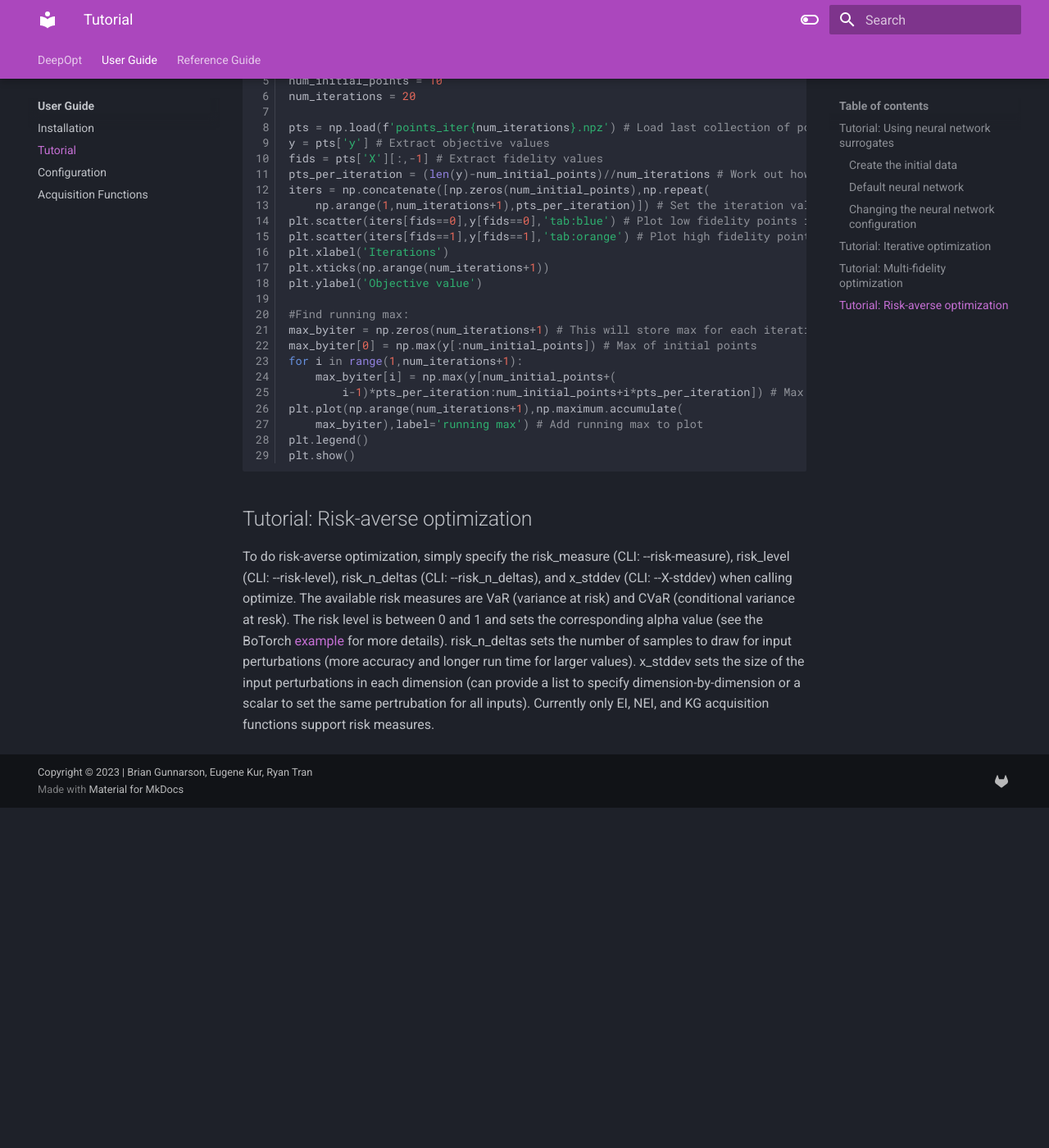
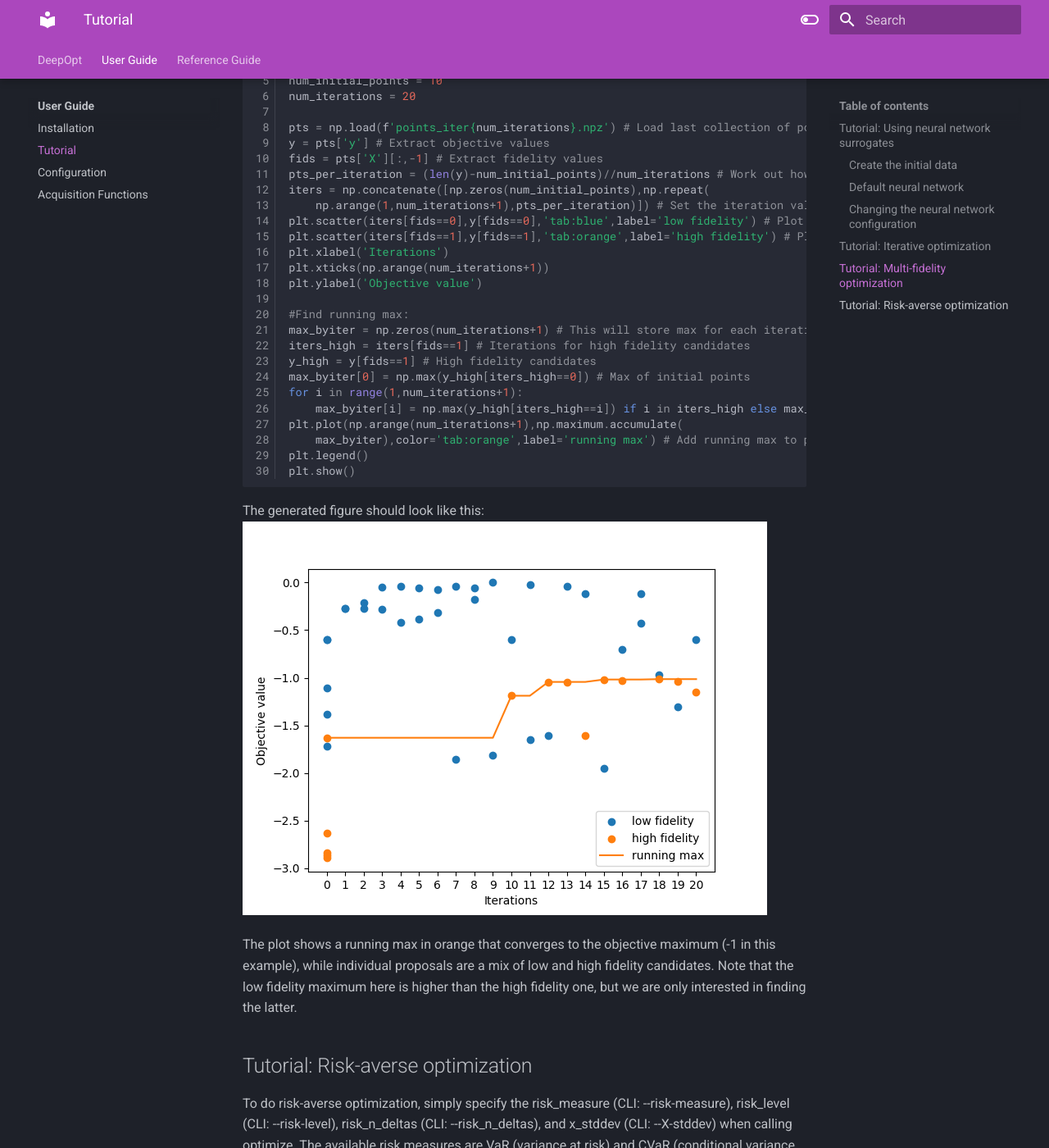
Before and after one commit to LLNL/deepopt, an MkDocs documentation site: the page built from docs/user_guide/tutorial.md, in a window 1280 px wide and 1400 px high, scrolled down 7992 px. Shown: the whole window at 82% size. Built offline with MkDocs 1.6.1 and Material for MkDocs 9.7.7, drawn with Linux system fonts in a browser that asks for light colours; before the commit the page ends 8977 px from its top, so only the background shows below that.

Commit message:
Completed multi-fidelity iterative opt tutorial

````diff
--- a/docs/user_guide/tutorial.md
+++ b/docs/user_guide/tutorial.md
@@ -373,23 +373,28 @@ fids = pts['X'][:,-1] # Extract fidelity values
 pts_per_iteration = (len(y)-num_initial_points)//num_iterations # Work out how many points were proposed per iteration
 iters = np.concatenate([np.zeros(num_initial_points),np.repeat(
     np.arange(1,num_iterations+1),pts_per_iteration)]) # Set the iteration value of all points
-plt.scatter(iters[fids==0],y[fids==0],'tab:blue') # Plot low fidelity points in blue
-plt.scatter(iters[fids==1],y[fids==1],'tab:orange') # Plot high fidelity points in orange
+plt.scatter(iters[fids==0],y[fids==0],'tab:blue',label='low fidelity') # Plot low fidelity points in blue
+plt.scatter(iters[fids==1],y[fids==1],'tab:orange',label='high fidelity') # Plot high fidelity points in orange
 plt.xlabel('Iterations')
 plt.xticks(np.arange(num_iterations+1))
 plt.ylabel('Objective value')
 
 #Find running max:
 max_byiter = np.zeros(num_iterations+1) # This will store max for each iteration
-max_byiter[0] = np.max(y[:num_initial_points]) # Max of initial points
+iters_high = iters[fids==1] # Iterations for high fidelity candidates
+y_high = y[fids==1] # High fidelity candidates
+max_byiter[0] = np.max(y_high[iters_high==0]) # Max of initial points
 for i in range(1,num_iterations+1):
-    max_byiter[i] = np.max(y[num_initial_points+(
-        i-1)*pts_per_iteration:num_initial_points+i*pts_per_iteration]) # Max of each iteration (when multiple proposals)
+    max_byiter[i] = np.max(y_high[iters_high==i]) if i in iters_high else max_byiter[i-1] # Max of high fidelity candidates for each iteration (when none, keep previoius running max)
 plt.plot(np.arange(num_iterations+1),np.maximum.accumulate(
-    max_byiter),label='running max') # Add running max to plot
+    max_byiter),color='tab:orange',label='running max') # Add running max to plot
 plt.legend()
 plt.show()
 ```
 
+The generated figure should look like this: ![Multi-fidelit optimization of two inverted paraboloids using Knowledge Gradient](../imgs/mf_optimization_plot.png)
+
+The plot shows a running max in orange that converges to the objective maximum (-1 in this example), while individual proposals are a mix of low and high fidelity candidates. Note that the low fidelity maximum here is higher than the high fidelity one, but we are only interested in finding the latter.
+
 ## Tutorial: Risk-averse optimization
 To do risk-averse optimization, simply specify the risk_measure (CLI: --risk-measure), risk_level (CLI: --risk-level), risk_n_deltas (CLI: --risk_n_deltas), and x_stddev (CLI: --X-stddev) when calling optimize. The available risk measures are VaR (variance at risk) and CVaR (conditional variance at resk). The risk level is between 0 and 1 and sets the corresponding alpha value (see the BoTorch [example](https://botorch.org/tutorials/risk_averse_bo_with_environmental_variables) for more details). risk_n_deltas sets the number of samples to draw for input perturbations (more accuracy and longer run time for larger values). x_stddev sets the size of the input perturbations in each dimension (can provide a list to specify dimension-by-dimension or a scalar to set the same pertrubation for all inputs). Currently only EI, NEI, and KG acquisition functions support risk measures.
````
